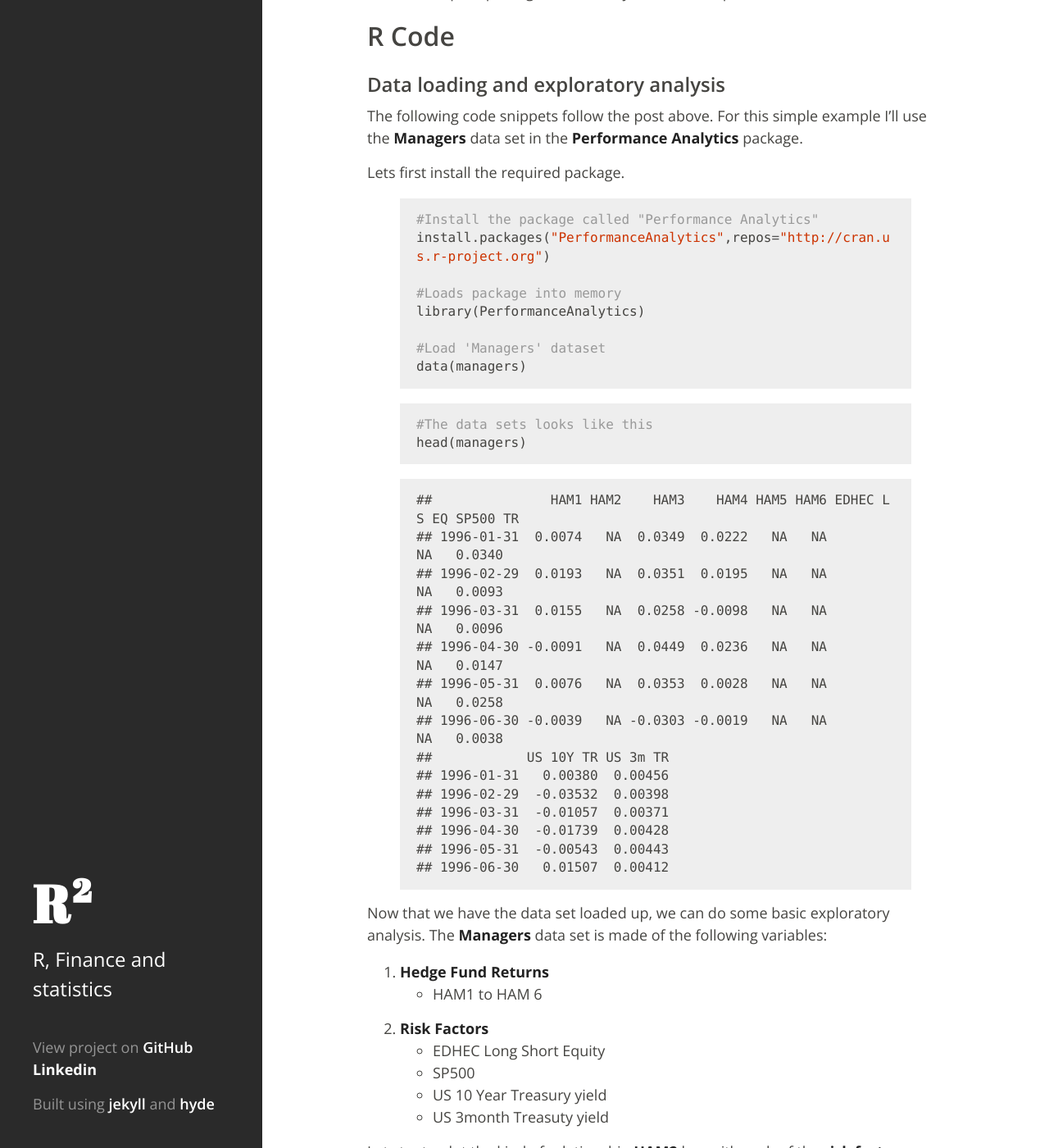
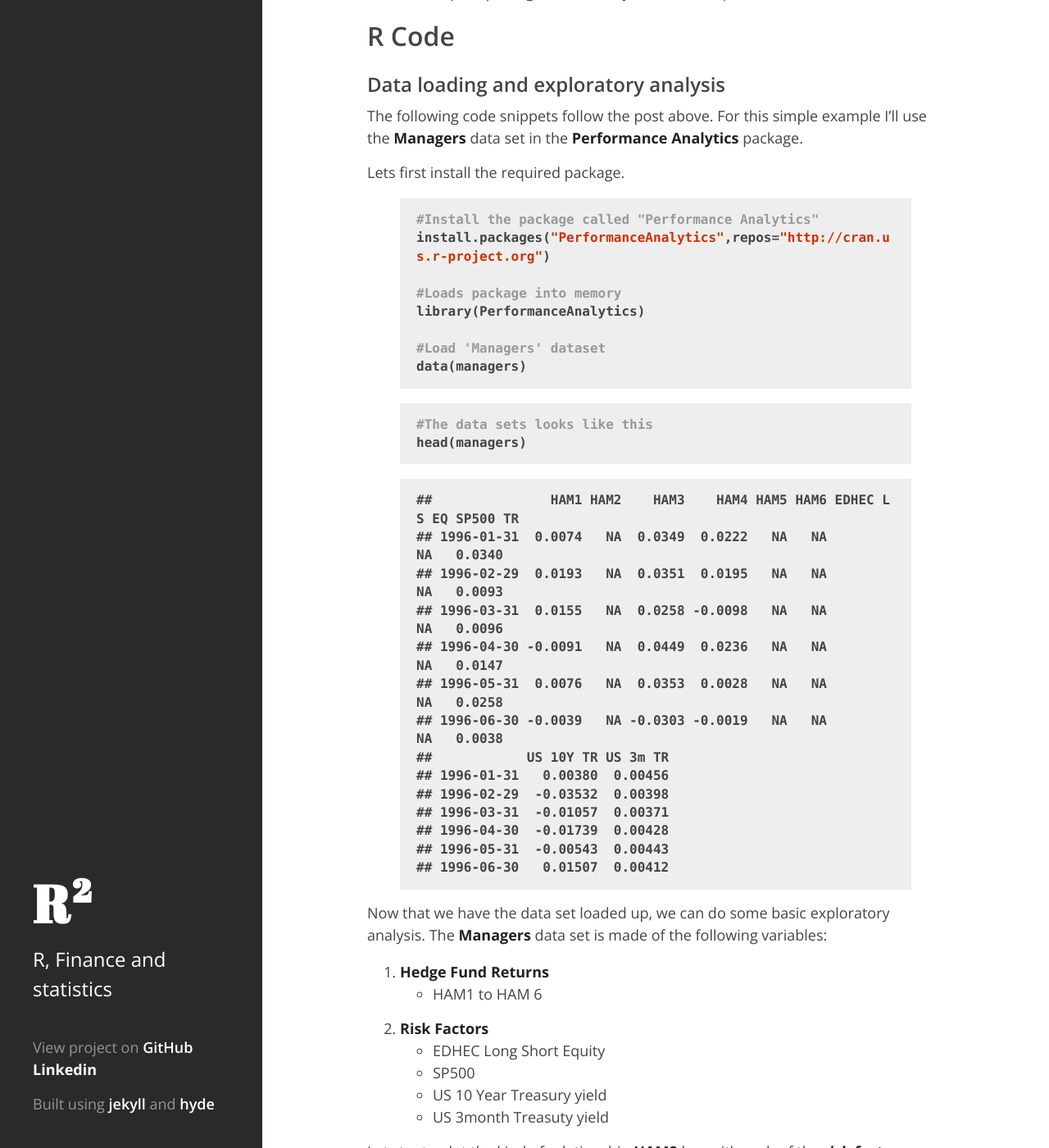
Before and after one commit to AmelieSONG/royr2.github.io, a Jekyll site: the page built from _posts/2013-04-15-BootStepAIC.md, in a window 1280 px wide and 1400 px high, scrolled down 938 px. Shown: the whole window at 82% size. Built offline with Jekyll 4.4.1, drawn with Linux system fonts in a browser that asks for light colours; comment, search, counter and statistics services are not loaded.

Commit message:
Update hyde.css

```diff
--- a/public/css/hyde.css
+++ b/public/css/hyde.css
@@ -126,11 +126,11 @@ pre {
 }
 code {
   padding: .25em .5em;
-  font-size: 100%;
+  font-size: 90%;
   color: #bf616a;
   background-color: #EEEEEE;
   border-radius: 3px;
-  font: bold 20px;
+  font-weight: bold;
 }
 pre {
   display: block;
```
